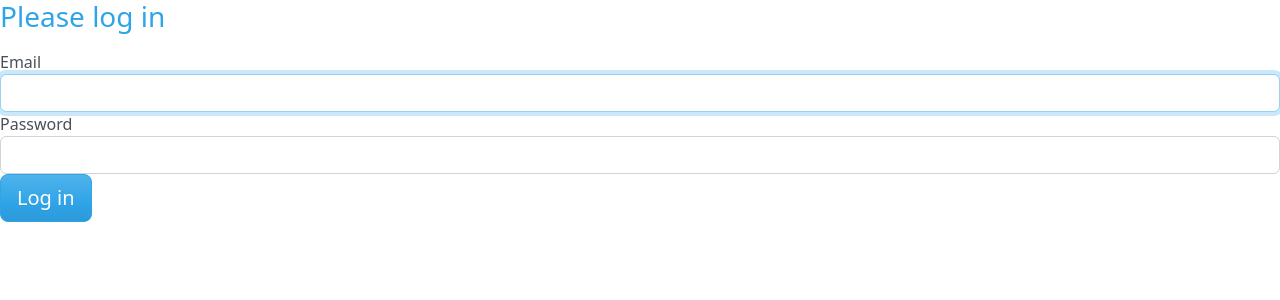
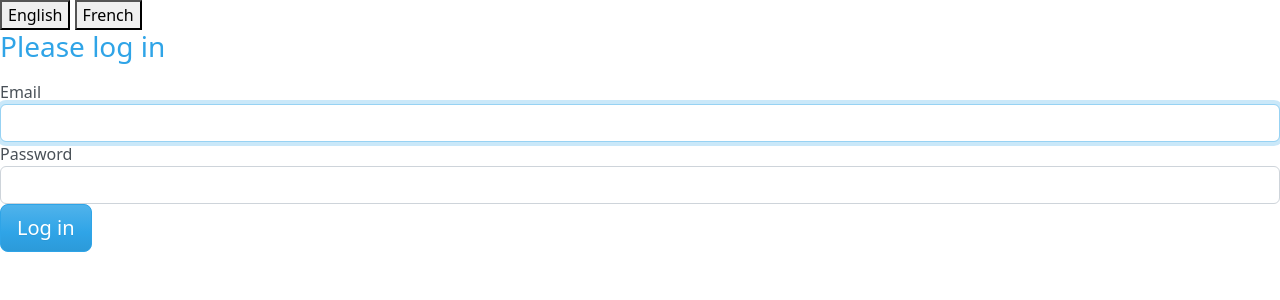
Before and after one commit to Flaviczka/symfony, a Symfony app: template templates/security/login.html.twig in a window 1280 px wide. Shown: the top 300 px of the page. Run offline with Twig, Linux system fonts and the light colour scheme; the template is opened without the code that fills it, so the values that code supplies are empty; some libraries are stand-ins or nearby versions.

Commit message:
login en et fr ok et boutons lang ok

```diff
--- a/config/routes/annotations.yaml
+++ b/config/routes/annotations.yaml
@@ -1,11 +1,7 @@
 controllers:
   resource: ../../src/Controller/
   type: annotation
-  # prefix: /{_locale}
-  # requirements:
-  #  _locale: "%app_locales%"
-  # defaults:
-  #  _locale: "%locale%"
+  prefix: /{_locale}
 kernel:
   resource: ../../src/Kernel.php
   type: annotation
--- a/config/services.yaml
+++ b/config/services.yaml
@@ -4,8 +4,8 @@
 # Put parameters here that don't need to change on each machine where the app is deployed
 # https://symfony.com/doc/current/best_practices.html#use-parameters-for-application-configuration
 parameters:
-  locale: en
   app_locales: en|fr
+  app.supported_locales: "en|fr"
 services:
   # default configuration for services in *this* file
   _defaults:
--- a/src/Controller/SecurityController.php
+++ b/src/Controller/SecurityController.php
@@ -10,7 +10,7 @@ use Symfony\Component\Security\Http\Authentication\AuthenticationUtils;
 class SecurityController extends AbstractController
 {
     /**
-     * @Route("/{_locale}/login", name="app_login")
+     * @Route("/login", name="app_login")
      */
     public function login(AuthenticationUtils $authenticationUtils): Response
     {
@@ -27,7 +27,7 @@ class SecurityController extends AbstractController
     }
 
     /**
-     * @Route("/{_locale}/logout", name="app_logout")
+     * @Route("/logout", name="app_logout")
      */
     public function logout(): void
     {
--- a/templates/base.html.twig
+++ b/templates/base.html.twig
@@ -7,7 +7,7 @@
 			{% endblock %}
 		</title>
 		{# Run `composer require symfony/webpack-encore-bundle`
-																																																																																																																																																																																										           and uncomment the following Encore helpers to start using Symfony UX #}
+																																																																																																																																																																																																																																           and uncomment the following Encore helpers to start using Symfony UX #}
 
 		{% block stylesheets %}
 			<link rel="stylesheet" href="//cdn.datatables.net/1.11.3/css/jquery.dataTables.min.css">
@@ -19,6 +19,14 @@
 		{% endblock %}
 	</head>
 	<body>
+		<div>
+			<button>
+				<a class="dropdown-item" href="{{ path(app.request.attributes.get('_route'), {_locale: 'en'}) }}">English</a>
+			</button>
+			<button>
+				<a class="dropdown-item" href="{{ path(app.request.attributes.get('_route'), {_locale: 'fr'}) }}">French</a>
+			</button>
+		</div>
 		{% if is_granted('IS_AUTHENTICATED_FULLY') %}
 			<p>{% trans from "messages" %}auth.msg{% endtrans %}
 				:
@@ -35,16 +43,16 @@
 		$(document).ready(function () {
 $('#tableTasks').DataTable({
 language: {
-"sLengthMenu": "{% trans from 'messages' %}sLengthMenu                             {% endtrans %}",
-"sSearch": "{% trans from 'messages' %}sSearch                          {% endtrans %}",
-"sInfo": "{% trans from 'messages' %}sInfo                        {% endtrans %}",
+"sLengthMenu": "{% trans from 'messages' %}sLengthMenu                                                {% endtrans %}",
+"sSearch": "{% trans from 'messages' %}sSearch                                             {% endtrans %}",
+"sInfo": "{% trans from 'messages' %}sInfo                                           {% endtrans %}",
 "sInfoEmpty": "Showing 0 to 0 of 0 records",
 "sInfoFiltered": "(filtered from _MAX_ total records)",
 "paginate": {
-"first": "{% trans from 'messages' %}first                       {% endtrans %}",
-"previous": "{% trans from 'messages' %}previous    {% endtrans %}",
-"next": "{% trans from 'messages' %}next                       {% endtrans %}",
-"last": "{% trans from 'messages' %}last    {% endtrans %}"
+"first": "{% trans from 'messages' %}first                                          {% endtrans %}",
+"previous": "{% trans from 'messages' %}previous                       {% endtrans %}",
+"next": "{% trans from 'messages' %}next                                          {% endtrans %}",
+"last": "{% trans from 'messages' %}last                       {% endtrans %}"
 }
 }
 
--- a/translations/messages.en.yaml
+++ b/translations/messages.en.yaml
@@ -5,6 +5,7 @@ auth:
   please: Please log in
   email: Email
   pw: Password
+
 general:
   name: Name
   description: Description
```
Also changed, not shown: src/Controller/TaskController.php (+8 -5 lines), 3 other files.
